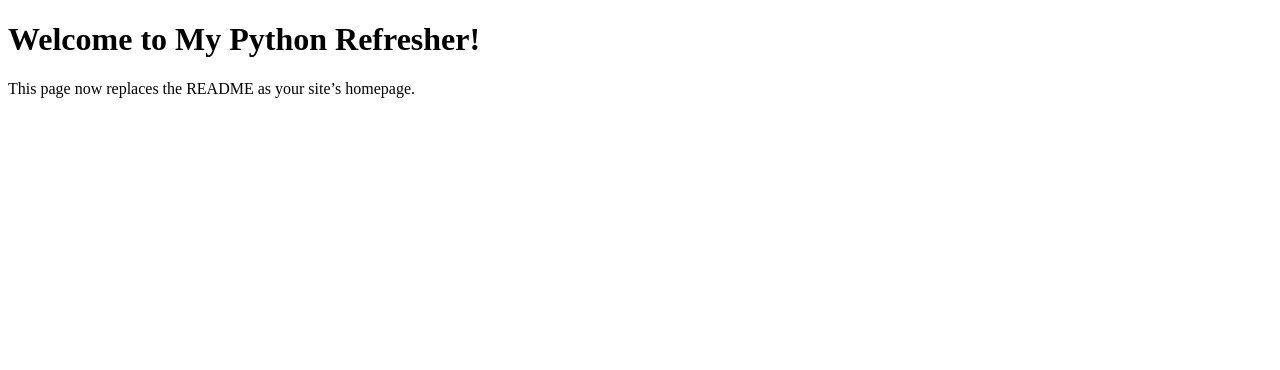
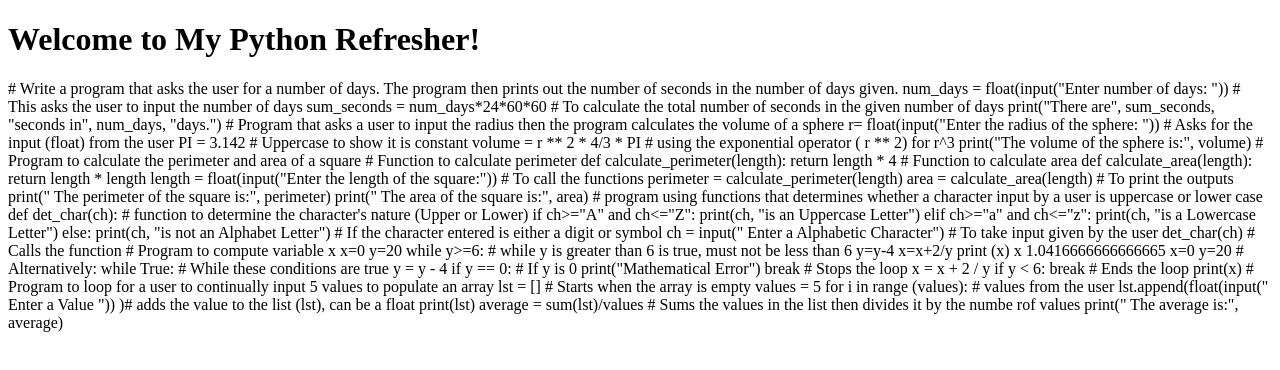
Before and after one commit to K822264/-PythonRefresher, a plain HTML site: page index.html in a window 1280 px wide. Drawn offline with Linux system fonts and the light colour scheme.

Commit message:
Update index.html

```diff
--- a/index.html
+++ b/index.html
@@ -7,6 +7,93 @@
 </head>
 <body>
   <h1>Welcome to My Python Refresher!</h1>
-  <p>This page now replaces the README as your site’s homepage.</p>
+  <p># Write a program that asks the user for a number of days. The program then prints out the number of seconds in the number of days given.
+
+num_days = float(input("Enter number of days: ")) # This asks the user to input the number of days
+
+sum_seconds = num_days*24*60*60 # To calculate the total number of seconds in the given number of days
+
+print("There are", sum_seconds, "seconds in", num_days, "days.")
+
+
+
+# Program that asks a user to input the radius then the program calculates the volume of a sphere
+r= float(input("Enter the radius of the sphere: ")) # Asks for the input (float) from the user
+PI = 3.142 # Uppercase to show it is constant
+volume = r ** 2 * 4/3 * PI # using the exponential operator ( r ** 2) for r^3
+print("The volume of the sphere is:", volume)
+
+
+
+# Program to calculate the perimeter and area of a square
+# Function to calculate perimeter
+def calculate_perimeter(length):
+    return length * 4
+# Function to calculate area
+def calculate_area(length):
+    return length * length
+
+length = float(input("Enter the length of the square:"))
+# To call the functions
+perimeter = calculate_perimeter(length)
+area = calculate_area(length)
+# To print the outputs
+print(" The perimeter of the square is:", perimeter)
+print(" The area of the square is:", area)
+
+
+
+# program using functions that determines whether a character input by a user is uppercase or lower case
+def det_char(ch): # function to determine the character's nature (Upper or Lower)
+    if ch>="A" and ch<="Z":
+        print(ch, "is an Uppercase Letter")
+    elif ch>="a" and ch<="z":
+         print(ch, "is a Lowercase Letter")
+    else:
+        print(ch, "is not an Alphabet Letter") # If the character entered is either a digit or symbol
+
+
+ch = input(" Enter a Alphabetic Character") # To take input given by the user
+det_char(ch)  # Calls the function
+
+
+
+# Program to compute variable x
+x=0
+y=20
+while y>=6:  # while y is greater  than 6 is true, must not be less than 6
+     y=y-4
+     x=x+2/y
+print (x)
+x
+1.0416666666666665
+x=0
+y=20
+# Alternatively:
+while True:  # While these conditions are true
+    y = y - 4
+    if y == 0: # If y is 0
+        print("Mathematical Error")
+        break # Stops the loop
+    x = x + 2 / y
+    if y < 6:
+        break # Ends the loop
+
+print(x)
+
+
+
+# Program to loop for a user to continually input 5 values to populate an array
+lst = [] # Starts when the array is empty
+values = 5
+for i in range (values): #  values from the user
+    lst.append(float(input(" Enter a Value ")) )# adds the value to the list (lst), can be a float
+print(lst)
+
+average = sum(lst)/values # Sums the values in the list then divides it by the numbe rof values
+
+print(" The average is:", average)
+
+ </p>
 </body>
 </html>
```
